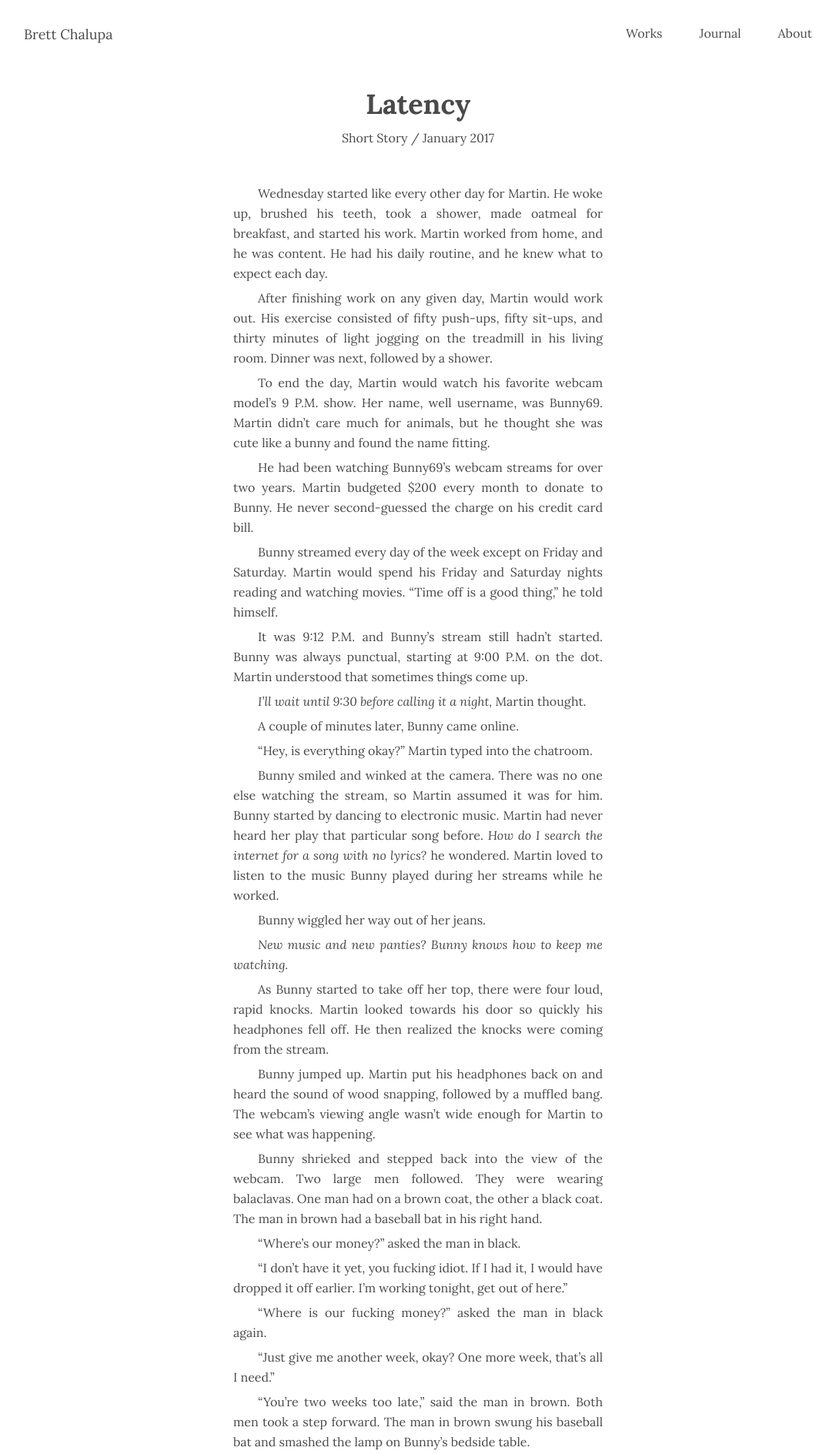
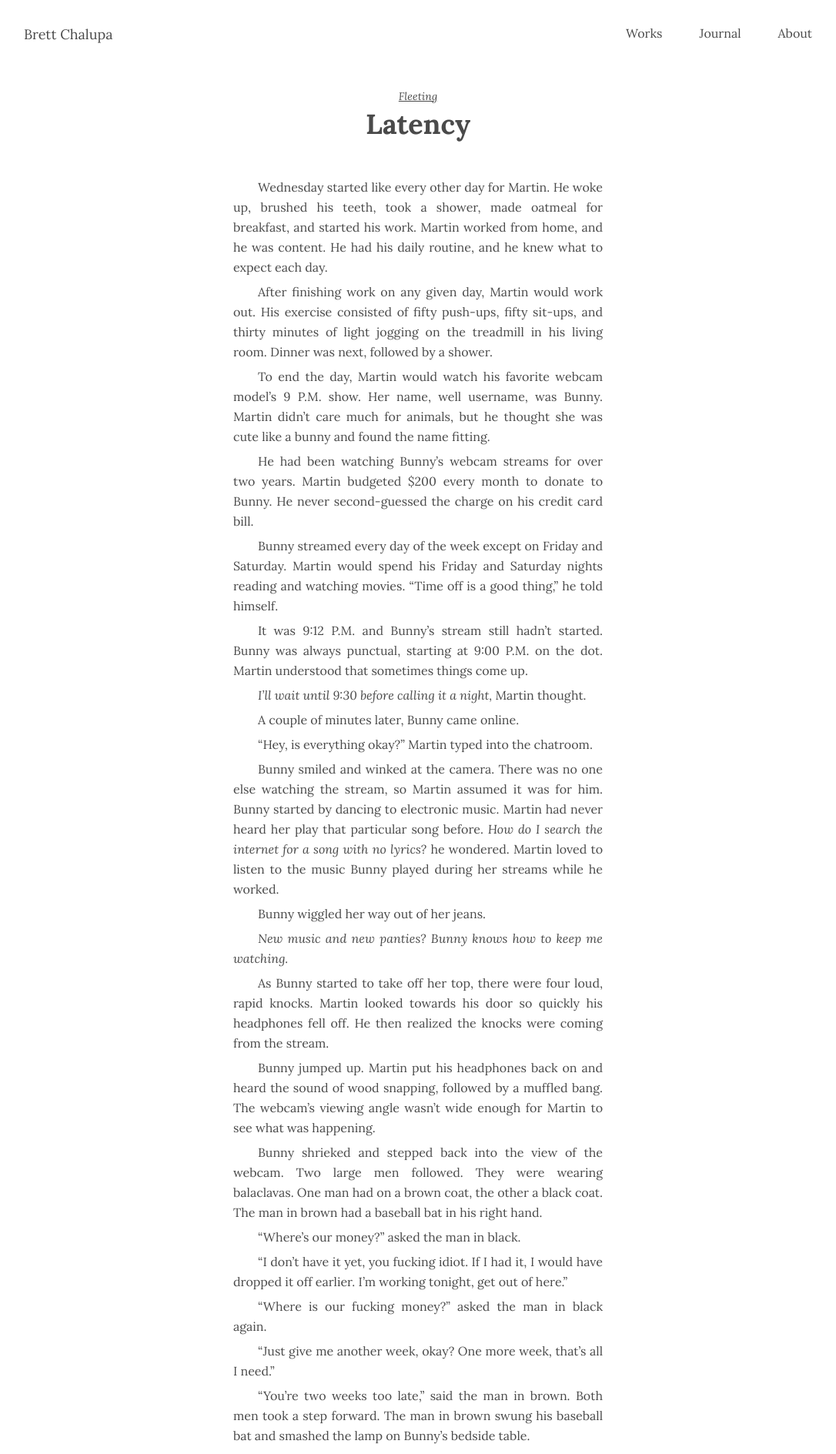
Before and after one commit to brettchalupa/brettchalupa.github.io, a Jekyll site: the page built from _short_stories/latency.md, in a window 1280 px wide. Shown: the top 1889 px of the page at 77% size, without its empty margins (97-1183 px from the left). Built offline with Jekyll 4.4.1, drawn with Linux system fonts in a browser that asks for light colours; some of the changed text lies outside the part shown.

Commit message:
Introduce Fleeting for short stories
This moves the existing short story works into the _short_stories type
and groups them into Fleeting. Included is a new short story called
Courier.

```diff
--- a/_config.yml
+++ b/_config.yml
@@ -21,6 +21,10 @@ collections:
     title: Brief Moments of Life
     output: true
     permalink: ":title"
+  short_stories:
+    title: Short Stories
+    output: true
+    permalink: ":title"
   uploads:
     title: Uploads
     output: true
@@ -34,6 +38,11 @@ defaults:
   - scope:
       path: ''
       type: brief_moments
+    values:
+      layout: chapter
+  - scope:
+      path: ''
+      type: short_stories
     values:
       layout: chapter
 description: 'Writer, comic artist, and software developer based in Michigan.'
--- a/_sass/layout.scss
+++ b/_sass/layout.scss
@@ -362,6 +362,11 @@ figcaption {
   blockquote p {
     font-size: 16px;
   }
+
+  .section-break {
+    text-align: center;
+    margin: 24px 0;
+  }
 }
 
 // Chapter
--- a/_works/latency.md
+++ b/_short_stories/latency.md
@@ -1,7 +1,6 @@
 ---
 title: Latency
 date: 2017-01-22 06:00:00 PST
-category: Short Story
 description: A short story about a man named Martin who witnesses a kidnapping and tries to help.
 tags:
 - Short Story
@@ -9,13 +8,9 @@ tags:
 - Prose
 - Fiction
 - Writing
-- hidden
 period: January 2017
 image: /uploads/latency-cover.png
-layout: short_story
 additional_links:
-  - title: Introduction journal entry
-    url: http://www.brettchalupa.com/introducing-latency
   - title: Listen on SoundCloud
     url: https://soundcloud.com/gather_around/latency
   - title: Listen on YouTube
@@ -26,9 +21,9 @@ Wednesday started like every other day for Martin. He woke up, brushed his teeth
 
 After finishing work on any given day, Martin would work out. His exercise consisted of fifty push-ups, fifty sit-ups, and thirty minutes of light jogging on the treadmill in his living room. Dinner was next, followed by a shower.
 
-To end the day, Martin would watch his favorite webcam model’s 9 P.M. show. Her name, well username, was Bunny69\. Martin didn’t care much for animals, but he thought she was cute like a bunny and found the name fitting.
+To end the day, Martin would watch his favorite webcam model’s 9 P.M. show. Her name, well username, was Bunny\. Martin didn’t care much for animals, but he thought she was cute like a bunny and found the name fitting.
 
-He had been watching Bunny69’s webcam streams for over two years. Martin budgeted $200 every month to donate to Bunny. He never second-guessed the charge on his credit card bill.
+He had been watching Bunny’s webcam streams for over two years. Martin budgeted $200 every month to donate to Bunny. He never second-guessed the charge on his credit card bill.
 
 Bunny streamed every day of the week except on Friday and Saturday. Martin would spend his Friday and Saturday nights reading and watching movies. “Time off is a good thing,” he told himself.
 
@@ -86,7 +81,7 @@ Martin gave her his address.
 
 “Stay where you are. An officer will be over soon,” said the operator as she hung up.
 
--
+<div class="section-break">***</div>
 
 There was a knock on Martin’s door 45 minutes later.
 
@@ -116,7 +111,7 @@ They sat on the couch as Martin went into detail about the camgirl website, what
 
 _A good night’s sleep? What a joke_, Martin thought as he got ready for bed. He fell right asleep.
 
--
+<div class="section-break">***</div>
 
 There was a dog laying in a field. Martin wasn’t sure what breed of dog it was. He was never a fan of dogs. It was the size of a small bear, with a silver coat of hair.
 
@@ -140,7 +135,7 @@ When Martin reached the forest, he saw the dog laying in front of a tree.
 
 Martin didn’t know what to do. He didn’t have much of a choice. He walked into the forest, and when he looked back, the dog was gone.
 
--
+<div class="section-break">***</div>
 
 Martin’s alarm clock went off at 6:00 A.M. He hit snooze for the first time since buying the clock. _Maybe it really was staged?_ he thought. Martin got out of bed and made it through his day.
 
@@ -150,7 +145,7 @@ He tried to find the contact info of the camgirl website, but it was nowhere to
 
 “Who the fuck is this, calling me at 10 o’clock at night?” asked the man who picked up the phone.
 
-“Hi, my name is Martin. Last night I witnessed a young girl, with the username Bunny69, get kidnapped during her stream on your site.”
+“Hi, my name is Martin. Last night I witnessed a young girl, with the username Bunny, get kidnapped during her stream on your site.”
 
 “Another call about this fucking Bunny? Jesus Christ! Enough about it already. You’re the tenth person today. I’ve got nothing to say about what happened other than the police are handling it.”
 
@@ -180,7 +175,7 @@ The call ended.
 
 Martin got ready for bed and stared at the ceiling until he fell asleep.
 
--
+<div class="section-break">***</div>
 
 Martin shivered as he walked through the forest. The sunlight barely made it through the trees. He kept walking forward, following the dirt path. The trees eventually began to clear. In the center of the clearing was a circular grove.
 
```
Also changed, not shown: other parts of _short_stories/latency.md (+1 -1 lines), _short_stories/courier.md (added, +45 -0 lines), _short_stories/lunar-space-colony.md (renamed from _works/lunar-space-colony.md, +7 -20 lines), _works/fleeting.md (added, +20 -0 lines), _uploads/fleeting-cover.jpg (added).
